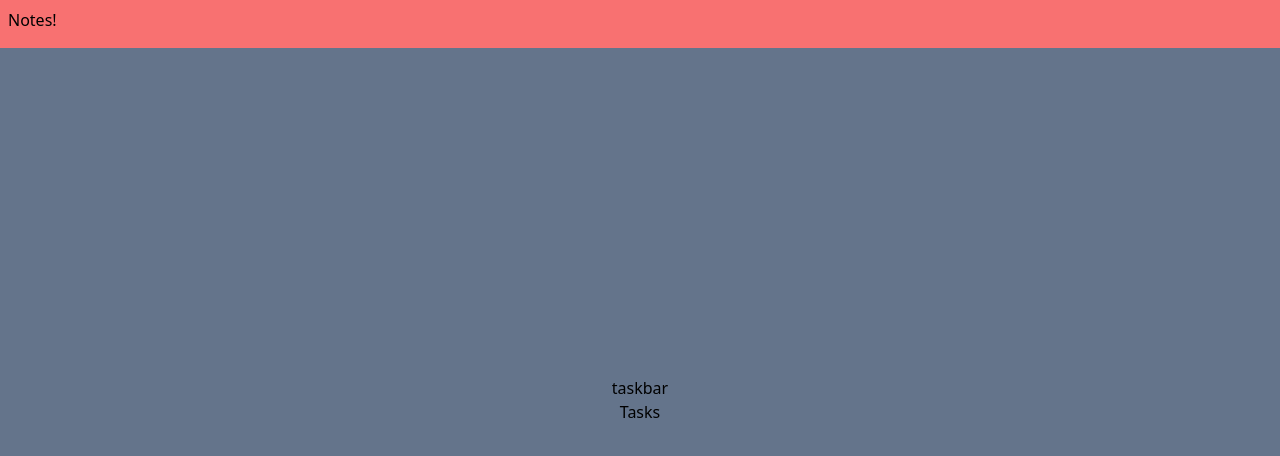
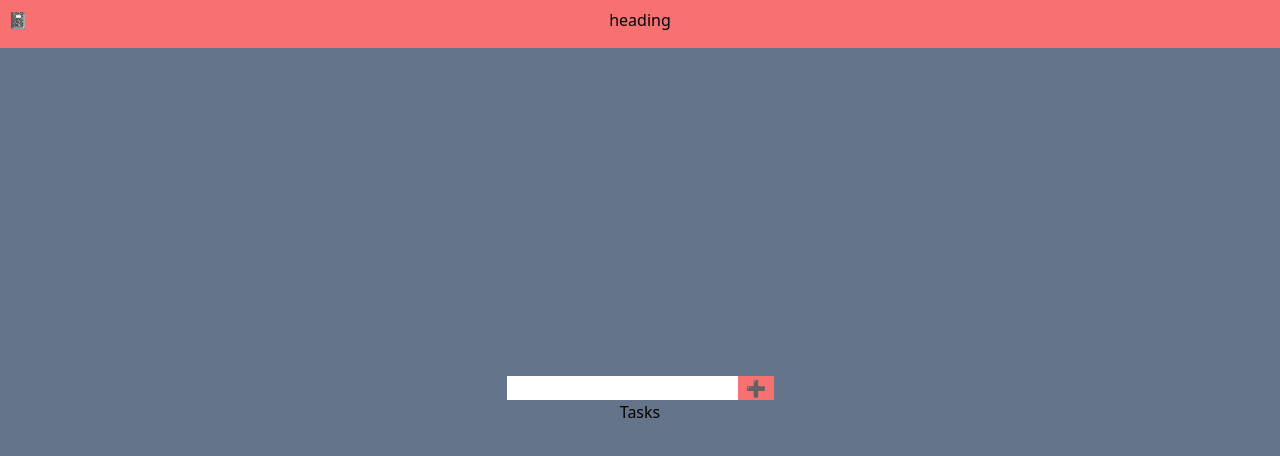
Before and after one commit to sagarkawad/notes, a React (Vite) app: page / in a window 1280 px wide. Shown: the top 456 px of the page. Built offline with nearby package versions, Linux system fonts and the light colour scheme.

Commit message:
heading functionality added

```diff
--- a/src/App.jsx
+++ b/src/App.jsx
@@ -6,6 +6,10 @@ import { useState } from "react";
 
 function App() {
   const [isSideBar, setIsSideBar] = useState(false);
+  const [userTasks, setUserTasks] = useState([
+    { heading: "h1", tasks: ["hello", "world"] },
+    { heading: "h2", tasks: ["javascript", "react"] },
+  ]);
 
   function onNotesClickHandler() {
     console.log("click");
@@ -13,10 +17,20 @@ function App() {
     console.log(isSideBar);
   }
 
+  function addTaskHeading(head) {
+    setUserTasks((prevState) => [...prevState, { heading: head, tasks: [] }]);
+    console.log(userTasks);
+  }
+
   return (
     <>
       <Navbar onNotesClickHandler={onNotesClickHandler} />
-      <Sidebar isSideBar={isSideBar} onBackClickHandler={onNotesClickHandler} />
+      <Sidebar
+        isSideBar={isSideBar}
+        onBackClickHandler={onNotesClickHandler}
+        userTasks={userTasks}
+        addTaskHeading={addTaskHeading}
+      />
       <Taskbar />
     </>
   );
--- a/src/components/Dialog.jsx
+++ b/src/components/Dialog.jsx
@@ -1,12 +1,32 @@
-export default function Dialog({ isDialogOpen, onClickHandler }) {
+import { useRef } from "react";
+
+export default function Dialog({
+  isDialogOpen,
+  onClickHandler,
+  addTaskHeading,
+}) {
+  let heading = useRef();
+
   return (
     <>
       {isDialogOpen && (
         <section className="w-screen h-screen absolute flex flex-col justify-center items-center">
           <div className="p-10 border rounded">
-            <input type="text" className="mb-4" />
+            <input type="text" className="mb-4" ref={heading} />
             <div className="flex justify-between">
-              <button className="border pl-4 pr-4 rounded">Create</button>
+              <button
+                className="border pl-4 pr-4 rounded"
+                onClick={() => {
+                  if (heading.current.value.trim() == "") {
+                    return;
+                  }
+                  addTaskHeading(heading.current.value);
+                  onClickHandler();
+                  console.log(heading);
+                }}
+              >
+                Create
+              </button>
               <button
                 className="border pl-4 pr-4 rounded"
                 onClick={onClickHandler}
--- a/src/components/Navbar.jsx
+++ b/src/components/Navbar.jsx
@@ -4,7 +4,10 @@ export default function Navbar({ onNotesClickHandler }) {
       onClick={onNotesClickHandler}
       className="absolute bg-red-400 w-screen h-12 p-2"
     >
-      Notes!
+      <div className="flex justify-center items-center">
+        <p className="fixed left-2">📓</p>
+        <h1>heading</h1>
+      </div>
     </nav>
   );
 }
--- a/src/components/Sidebar.jsx
+++ b/src/components/Sidebar.jsx
@@ -2,7 +2,12 @@ import Dialog from "./Dialog";
 
 import { useState } from "react";
 
-export default function Sidebar({ isSideBar, onBackClickHandler }) {
+export default function Sidebar({
+  isSideBar,
+  onBackClickHandler,
+  userTasks,
+  addTaskHeading,
+}) {
   console.log(isSideBar);
   const [isDialogOpen, setIsDialogOpen] = useState(false);
 
@@ -13,14 +18,31 @@ export default function Sidebar({ isSideBar, onBackClickHandler }) {
   return (
     <>
       <dialog open={isSideBar} className="bg-red-400 h-screen w-48 p-4">
-        <div className="flex justify-around">
+        <section className="flex justify-around mb-4">
           <h1 className="text-white">New category</h1>
           <p onClick={onClickHandler}>📝</p>
           <p onClick={onBackClickHandler}>⬅️</p>
-        </div>
+        </section>
+        <section>
+          {userTasks.map((el) => {
+            return (
+              <div key={el.heading} className="flex justify-between text-white">
+                <p>{el.heading}</p>
+                <div className="flex">
+                  <p className="mr-2">✍️</p>
+                  <p>✖️</p>
+                </div>
+              </div>
+            );
+          })}
+        </section>
       </dialog>
 
-      <Dialog isDialogOpen={isDialogOpen} onClickHandler={onClickHandler} />
+      <Dialog
+        isDialogOpen={isDialogOpen}
+        onClickHandler={onClickHandler}
+        addTaskHeading={addTaskHeading}
+      />
     </>
   );
 }
--- a/src/components/Taskbar.jsx
+++ b/src/components/Taskbar.jsx
@@ -3,7 +3,10 @@ import Tasks from "./Tasks";
 export default function Taskbar() {
   return (
     <section className="w-screen h-screen bg-slate-500 flex flex-col justify-center items-center">
-      taskbar
+      <div>
+        <input type="text" />
+        <button className="pl-2 pr-2 bg-red-400">➕</button>
+      </div>
       <Tasks />
     </section>
   );
```
